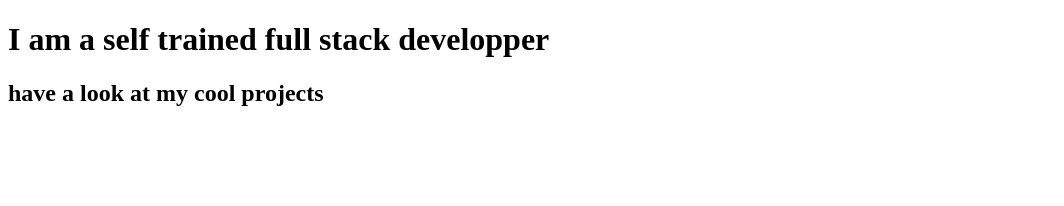
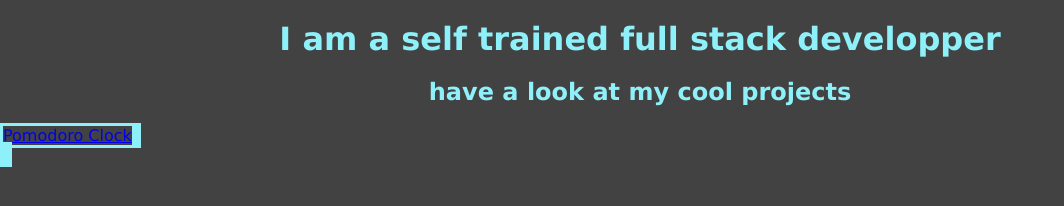
Before and after one commit to Zaizai56/Zaizai56.github.io, a website: page index.html in a window 1280 px wide. Shown: the whole page, without its empty margins (0-1064 px from the left). Drawn offline with Linux system fonts and the light colour scheme.

Commit message:
initiated the design
CSS and content

```diff
--- a/index.html
+++ b/index.html
@@ -1,4 +1,30 @@
 <!DOCTYPE html>
+<style>
+	* {
+		margin: 0;
+		padding: 0;
+		box-sizing: border-box;
+	}
+
+	body{
+		background-color:#424242;
+		font-family: Verdana;
+	}
+
+	h1,h2{
+		text-align:center;
+		margin: 20px 20px 20px 20px;
+		color: #8EF1FA;
+	}
+
+	.thumbnail{
+		border-color: #8EF1FA;
+		border-style:solid;
+		width: 300;
+		height: 400;
+	}
+
+</style>
 
 <html>
 
@@ -12,6 +38,17 @@
 
 	<body>
 	<h2> have a look at my cool projects</h2>
+	<span class="thumbnail">
+		<a href="http://codepen.io/Zaizai/full/mEPygM/">Pomodoro Clock</a>
+	</span>
+	<span class="thumbnail">
+	</span>
+	<br>
+	<span class="thumbnail">
+	</span>
+	<span class="thumbnail">
+	</span>
 	</body>
 
+
 </html>
```
